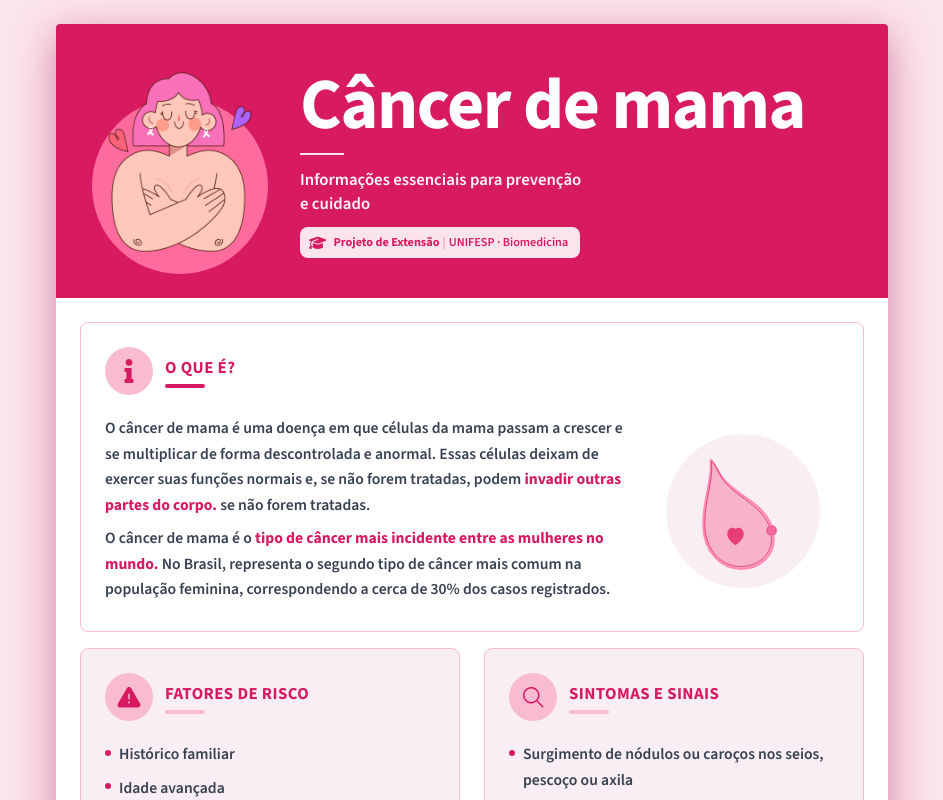
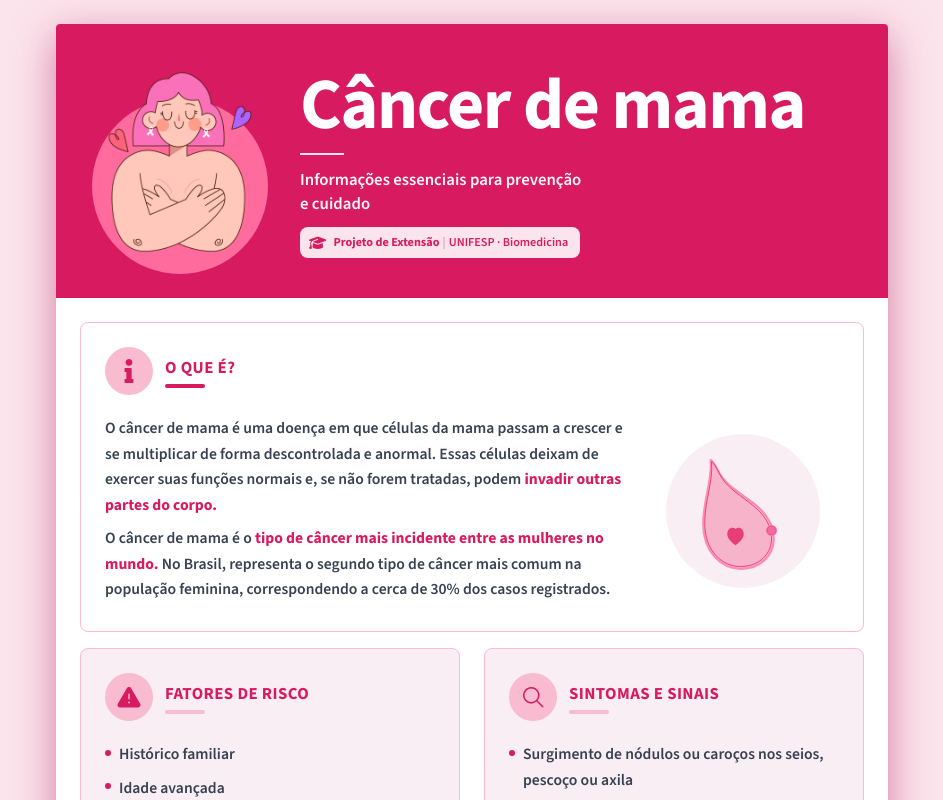
Before and after one commit to biomedt60-unifesp/cancer-de-mama, a React (Vite) app: page / in a window 1280 px wide. Shown: the top 800 px of the page, without its empty margins (168-1111 px from the left). Built offline with nearby package versions, Linux system fonts and the light colour scheme.

Commit message:
text update

```diff
--- a/src/components/WhatIsSection.tsx
+++ b/src/components/WhatIsSection.tsx
@@ -12,8 +12,7 @@ export default function WhatIsSection() {
         <Typography>
           O câncer de mama é uma doença em que células da mama passam a crescer e se multiplicar de
           forma descontrolada e anormal. Essas células deixam de exercer suas funções normais e, se
-          não forem tratadas, podem <TextHighlight>invadir outras partes do corpo.</TextHighlight>{' '}
-          se não forem tratadas.
+          não forem tratadas, podem <TextHighlight>invadir outras partes do corpo.</TextHighlight>
         </Typography>
         <Typography>
           O câncer de mama é o{' '}
```
